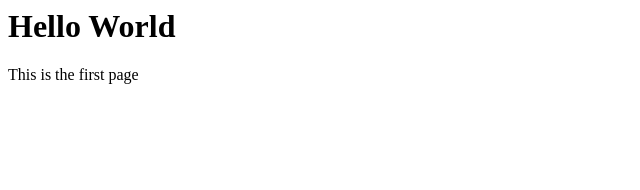
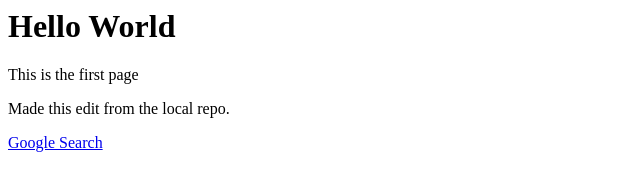
Before and after one commit to jillianmaher/guidanceProj, a plain HTML site: page newPage.html in a window 1280 px wide. Shown: the whole page, without its empty margins (0-640 px from the left). Drawn offline with Linux system fonts and the light colour scheme.

Commit message:
Added more text and a link

```diff
--- a/newPage.html
+++ b/newPage.html
@@ -5,5 +5,7 @@
 <body>
  <h1>Hello World</h1>
  <p> This is the first page</p>
+ <p> Made this edit from the local repo.</p>
+ <a href="google.com"> Google Search </a>
 </body>
 </html>
```
